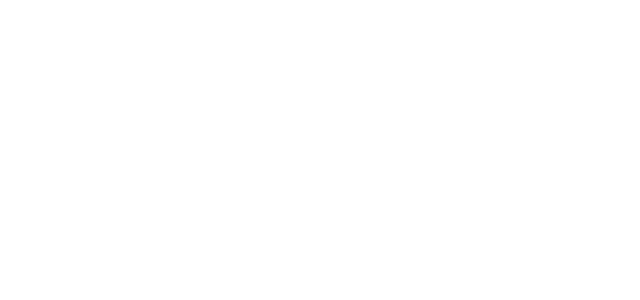
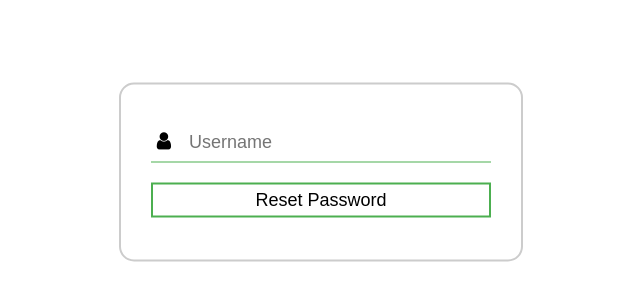
Before and after one commit to New-Byte/testify, a React (Create React App) app: page /Forgot_password in a window 1280 px wide. Before the commit this address had no page. Shown: the part 228-528 px from the top of the page, without its empty margins (319-959 px from the left). Built offline with nearby package versions, Linux system fonts and the light colour scheme.

Commit message:
Forgot Password not Reset Passwd

```diff
--- /dev/null
+++ b/src/Components/Authentication/Forgot_Passwd_Success.jsx
@@ -0,0 +1,11 @@
+import React from "react";
+
+const Home = () => {
+  return (
+    <div>
+      <h1>Return to the login page</h1>
+    </div>
+  );
+};
+
+export default Home;
--- /dev/null
+++ b/src/Components/Authentication/Forgot_password.jsx
@@ -0,0 +1,65 @@
+import React,{useState} from 'react'
+import styles from '../../my-style.module.css';
+import { ToastContainer, toast } from 'react-toastify';
+import 'react-toastify/dist/ReactToastify.css';
+import { useNavigate } from "react-router-dom";
+
+const ForgotPassword = () => {
+    const navigate = useNavigate();
+	const [username,setUsername]=useState("");
+    const addPosts = async (info) => {
+        await fetch('http://localhost:5000/backend/forgot_password', {
+            method: 'POST',
+            body: JSON.stringify(info),
+            headers: {
+                'Content-type': 'application/json; charset=UTF-8',
+             }
+        }).then(
+            (response) => response.json()
+        ).then(
+            (data) => {
+                console.log(data);
+                if(data.success){
+                    console.log(data.msg);
+                    toast.success(data.msg, {
+                        position: toast.POSITION.TOP_CENTER
+                    });
+                    navigate("/Forgot_Passwd_Success");
+                } else {
+                    toast.error(data.msg, {
+                        position: toast.POSITION.TOP_CENTER
+                    });
+                }
+            }
+         ).catch(
+            (error) => {
+                console.log(error);
+            }
+        );
+    }
+	const submitThis= (e)=>{
+        e.preventDefault();
+        const info = {
+            username: username,
+            resetpasslink: 'http://localhost:3000'
+        };
+		addPosts(info);
+	}
+    return(
+        <div>
+            <form action="" onSubmit={submitThis}>
+                <div className={styles.loginbox}>
+                    <div className={styles.textbox}>
+                        <i className={"fa fa-user"} aria-hidden="true"></i>
+                        <input type="text" name="username" id="username" value={username} placeholder="Username" onChange={(e)=>setUsername(e.target.value)}/>
+                    </div>
+
+                    <button type="submit" className={styles.btn}>Reset Password</button>
+                    <ToastContainer />
+                </div>
+            </form>
+        </div>
+    );
+}
+
+export default ForgotPassword
--- a/src/Components/Authentication/Login.jsx
+++ b/src/Components/Authentication/Login.jsx
@@ -63,7 +63,7 @@
                 </div>
                 <button type="submit" className={styles.btn}>Login</button>
                 <ToastContainer />
-                <a href='#'>Forgot Password?</a>
+                <a href='/Forgot_password'>Forgot Password?</a>
             </div>
 		</form>
 	</div>
--- a/src/index.js
+++ b/src/index.js
@@ -4,6 +4,8 @@
 import App from './App';
 import reportWebVitals from './reportWebVitals';
 import Home from './Components/Home/Home';
+import Forgot_Passwd_Success from './Components/Authentication/Forgot_Passwd_Success';
+import ForgotPassword from './Components/Authentication/Forgot_password';
 import { BrowserRouter, Route, Routes } from "react-router-dom";
 
 const root = ReactDOM.createRoot(document.getElementById('root'));
@@ -13,6 +15,8 @@
           <Routes>
             <Route index element={<App />}></Route>
             <Route path="Home" element={<Home />}></Route>
+            <Route path="Forgot_password" element={<ForgotPassword />}></Route>
+            <Route path="Forgot_Passwd_Success" element={<Forgot_Passwd_Success />}></Route>
           </Routes>
     </BrowserRouter>
   </React.StrictMode>
```
